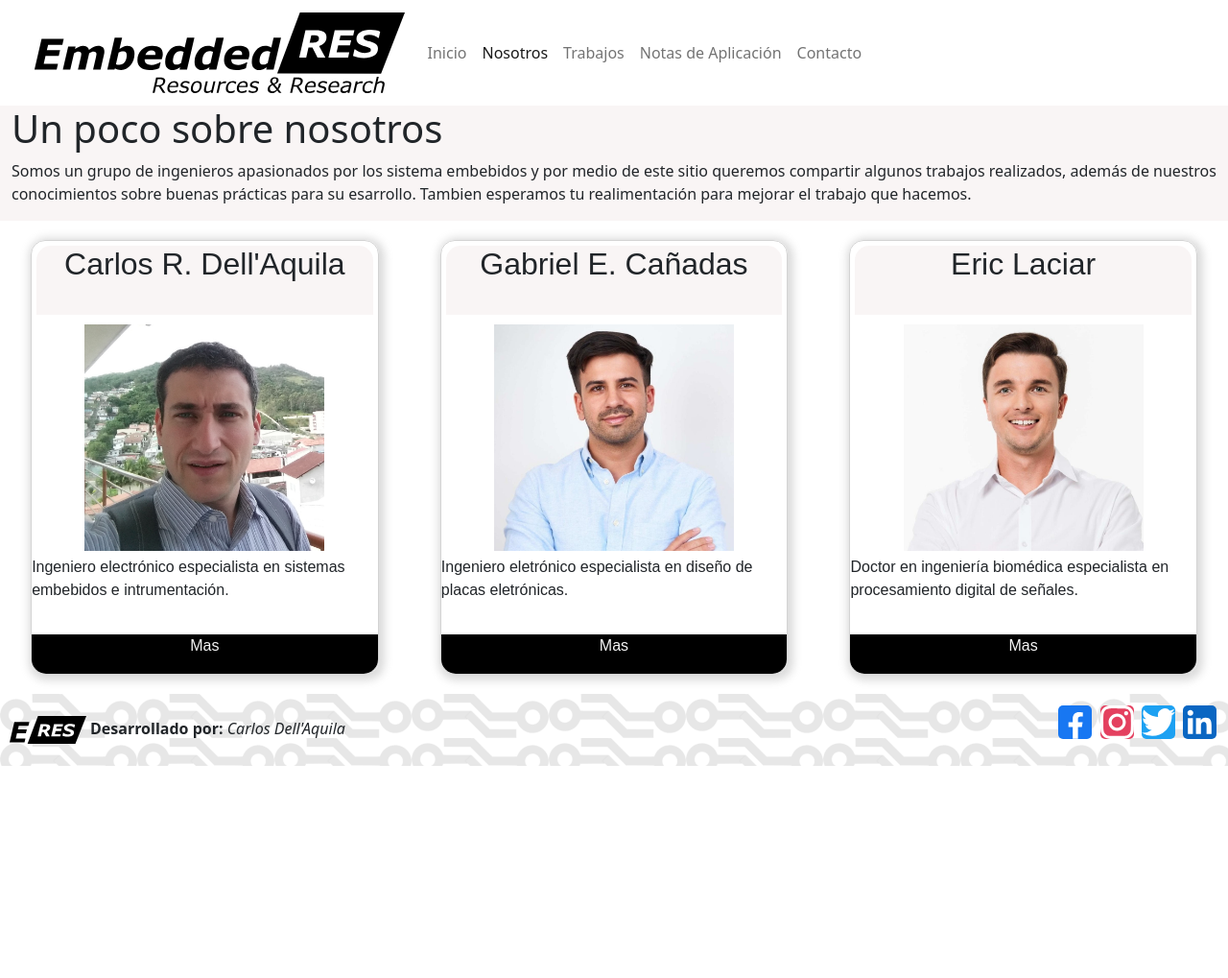
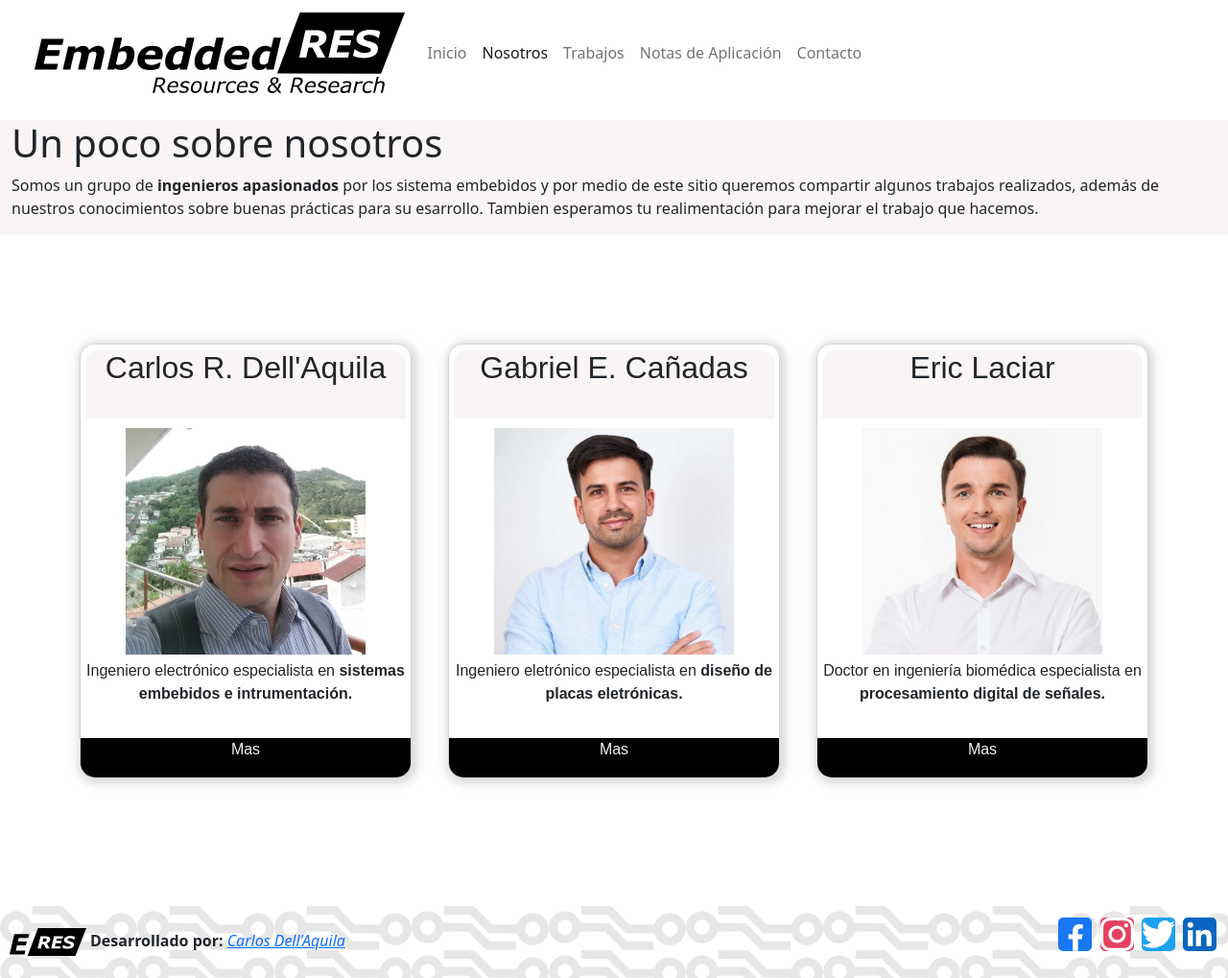
Before and after one commit to carlosda/embeddedResDellAquila, a website: page pages/nosotros.html in a window 1280 px wide. Shown: the whole page at 96% size. Before the commit the page ends 800 px from the top, so only its background shows below. Drawn offline with nearby package versions, Linux system fonts and the light colour scheme.

Commit message:
Entrega Final

```diff
--- a/pages/nosotros.html
+++ b/pages/nosotros.html
@@ -46,17 +46,24 @@
                 </div>
             </nav>
         </header>
+        <main>
 
             <section class="row">
 
                 <article class="col-12 intro-section">
 
                     <h1>Un poco sobre nosotros</h1>
-                <p>Somos un grupo de ingenieros apasionados por los sistema embebidos y por medio de este sitio queremos
-                    compartir algunos trabajos realizados, además de nuestros conocimientos sobre buenas prácticas para
+                    <p>Somos un grupo de <strong>ingenieros apasionados</strong> por los sistema embebidos y por medio de este sitio
+                        queremos
+                        compartir algunos trabajos realizados, además de nuestros conocimientos sobre buenas prácticas
+                        para
                         su esarrollo. Tambien esperamos tu realimentación para mejorar el trabajo que hacemos.</p>
 
                 </article>
+
+
+                <div class="miembros">
+
 
                     <article class="col-xl-4 col-md-12 col-sm-12">
 
@@ -69,8 +76,8 @@
                                 <img class="contenido-foto" src="../assets/bio-Carlos.jpg" alt="podcast-image">
                             </div>
 
-                    <div class="descipcion">
-                        <p>Ingeniero electrónico especialista en sistemas embebidos e intrumentación.</p>
+                            <div class="descripcion">
+                                <p>Ingeniero electrónico especialista en <strong>sistemas embebidos e intrumentación.</strong></p>
                             </div>
                             <div class="mas">Mas</div>
                         </div>
@@ -87,8 +94,8 @@
                                 <img class="contenido-foto" src="../assets/bio-gabriel.jpg" alt="podcast-image">
                             </div>
 
-                    <div class="descipcion">
-                        <p>Ingeniero eletrónico especialista en diseño de placas eletrónicas.</p>
+                            <div class="descripcion">
+                                <p>Ingeniero eletrónico especialista en <strong>diseño de placas eletrónicas.</strong></p>
                             </div>
                             <div class="mas">Mas</div>
                         </div>
@@ -106,15 +113,20 @@
                                 <img class="contenido-foto" src="../assets/bio-eric.jpg" alt="podcast-image">
                             </div>
 
-                    <div class="descipcion">
-                        <p>Doctor en ingeniería biomédica especialista en procesamiento digital de señales.</p>
+                            <div class="descripcion">
+                                <p>Doctor en ingeniería biomédica especialista en <strong>procesamiento digital de señales.</strong></p>
                             </div>
                             <div class="mas">Mas</div>
                         </div>
 
+
+
                     </article>
 
+
             </section>
+
+        </main>
 
         <footer class="row">
 
@@ -122,7 +134,12 @@
                 <!-- TODO: Agregar logo pequeño -->
                 <div>
                     <img src="../assets/logo-footer.svg" alt="Logo Embedded RES footer">
-                    <h8> <b>Desarrollado por:</b> <i>Carlos Dell'Aquila</i></h3>
+                    <h8> <b>Desarrollado por: </b>
+                        <i>
+                            <a href="https://www.linkedin.com/in/carlos-dell-aquila-31910623a/" target="_b">Carlos
+                                Dell'Aquila</a>
+                        </i>
+                    </h8>
                 </div>
 
 
--- a/scss/_comun.scss
+++ b/scss/_comun.scss
@@ -1,4 +1,11 @@
+
+strong {
+    font-weight: bold;
+}
+
 .intro-section {
+    margin-top: 15px;
+    margin-bottom: 30px;
     background-color: rgba(247, 242, 242, 0.774);
 }
 
@@ -27,6 +34,7 @@ $cardBaseStyle: (
 
 .footer {
 
+    margin-top: 50px;
     padding: 10px;
     background-image: url($footer-background-img);
     background-repeat: repeat;
--- a/scss/_contacto.scss
+++ b/scss/_contacto.scss
@@ -1,3 +1,6 @@
+.form {
+    padding: 5%;
+
     .form-buttons {
         display: flex;
         justify-content: flex-end;
@@ -8,3 +11,5 @@
             border-color: black;
         }
     }
+
+}
--- a/scss/_index.scss
+++ b/scss/_index.scss
@@ -18,6 +18,8 @@
     display: flex;
     flex-direction: row;
     justify-content: space-around;
+    padding-top: 2%;
+    padding-bottom: 2%;
 }
 
 .section-inst {
@@ -25,11 +27,13 @@
     flex-direction: row;
     flex-wrap: wrap;
     justify-content: space-evenly;
+    padding: 2%;
 
     .card {
         width: 300px;
         height: auto;
         margin: 5px 5px 5px 5px;
+        border: none;
 
         .title {
             width: auto;
@@ -37,5 +41,9 @@
             color: aliceblue;
             background-color: black;
         }
+
+        p {
+            text-align: center;
+        }
     }
 }
--- a/scss/_nosotros.scss
+++ b/scss/_nosotros.scss
@@ -1,11 +1,23 @@
+.miembros{
+
+    display: flex;
+    flex-wrap: wrap;
+    flex-direction: row;
+    justify-content: space-between;
+
+    padding: 5%;
+
+
+
     .cardMiembro {
-
         $rows: 1fr 3fr 1fr 0.5fr;
         $areas: "nombre"
         "foto"
         "descripcion"
         "mas";
-    @include cardBase($rows,$areas);
+        @include cardBase($rows, $areas);
+        //width: 25%;
+        //height: auto;
 
         .nombre {
 
@@ -36,9 +48,11 @@
         }
 
         .descripcion {
-        grid-area: descripción;
-        padding: 20%;
+            grid-area: descripcion;
 
+            p {
+                text-align: center;
+            }
         }
 
         .mas {
@@ -48,6 +62,7 @@
             border-bottom-left-radius: 15px;
             border-bottom-right-radius: 15px;
             text-align: center;
+        }
+    }
 
 }
-}
```
Also changed, not shown: index.html (+28 -12 lines), pages/contacto.html (+20 -8 lines), pages/notas-aplicacion.html (+24 -7 lines), pages/trabajos.html (+20 -7 lines), assets/arduino.png (added), assets/arduino.svg (added), assets/lista-detalle.svg (added), assets/lista-foto.svg (added), styles/estilos.css, 1 other file. Lines whose indentation alone changed are shown as unchanged.
